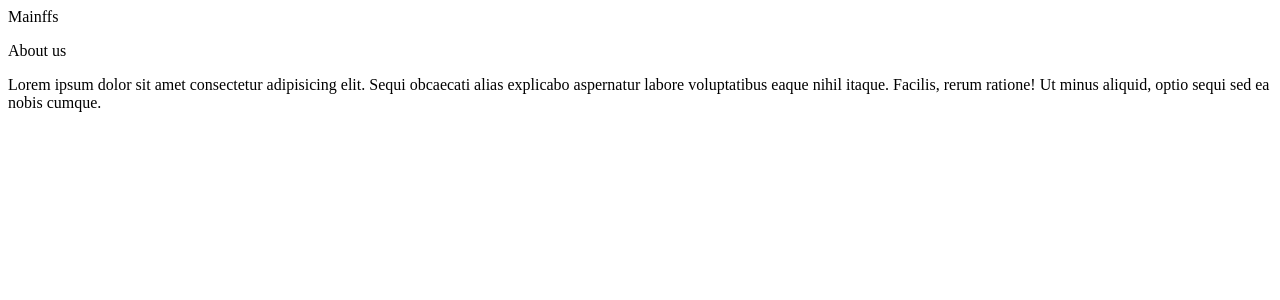
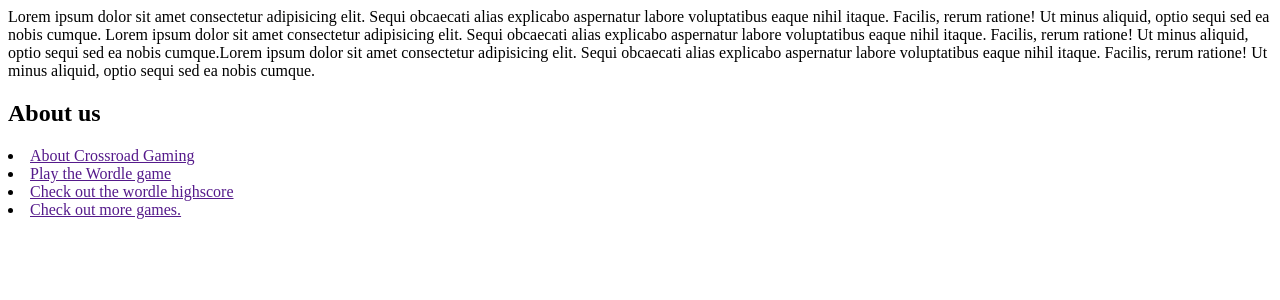
Before and after one commit to MickeMarten/Steam-Wordle-Game, a Node server app: page /aboutus in a window 1280 px wide. Shown: the top 300 px of the page. Run offline with Node 20, Linux system fonts and the light colour scheme; some libraries are stand-ins or nearby versions.

Commit message:
Added partials, functions for ssr.

```diff
--- a/Server/routes/aboutUs.js
+++ b/Server/routes/aboutUs.js
@@ -1,8 +1,9 @@
 import { Router } from 'express';
+import { sidebar } from '../utils/serverSideRendering.js';
 const aboutUsRouter = Router();
-
+const sideMenu = sidebar('About us');
 aboutUsRouter.get('/aboutus', async (req, res) => {
-  res.render('aboutus');
+  res.render('aboutus', { sideMenu });
 });
 
 export default aboutUsRouter;
--- a/Server/routes/highScore.js
+++ b/Server/routes/highScore.js
@@ -1,9 +1,11 @@
 import { Router } from 'express';
+import { playerScore } from './playerScoreHandler.js';
+import { sidebar } from '../utils/serverSideRendering.js';
+const sideMenu = sidebar('Highscore');
 
 const highScorePageRouter = Router();
-
 highScorePageRouter.get('/highscore', async (req, res) => {
-  res.render('highscore');
+  res.render('highscore', { playerScore, sideMenu });
 });
 
 export default highScorePageRouter;
--- a/Server/routes/playerScoreHandler.js
+++ b/Server/routes/playerScoreHandler.js
@@ -2,9 +2,11 @@ import Router from 'express';
 
 const playerScoreRouter = Router();
 
+export const playerScore = [];
+
 playerScoreRouter.post('/playerScoreData', async (req, res) => {
   const playerResult = req.body;
-  console.log(playerResult);
+  playerScore.push(playerResult);
 });
 
 export default playerScoreRouter;
--- /dev/null
+++ b/Server/utils/serverSideRendering.js
@@ -0,0 +1,10 @@
+export function sidebar(pageTitle) {
+  const sidebar = {
+    pageTitle: pageTitle,
+    about: 'About Crossroad Gaming',
+    wordle: 'Play the Wordle game',
+    highScore: 'Check out the wordle highscore',
+    moreGames: 'Check out more games.',
+  };
+  return sidebar;
+}
--- a/Server/views/aboutUs.handlebars
+++ b/Server/views/aboutUs.handlebars
@@ -2,13 +2,21 @@
   <head>
     <meta charset='UTF-8' />
     <meta name='viewport' content='width=device-width, initial-scale=1.0' />
-    <title>Mickes Wordlespel</title>
+    <title>About Wordle</title>
   </head>
   <body className='bg-red-500'>
-    <p className=''>About us</p>
-    <section>Lorem ipsum dolor sit amet consectetur adipisicing elit. Sequi
-      obcaecati alias explicabo aspernatur labore voluptatibus eaque nihil
-      itaque. Facilis, rerum ratione! Ut minus aliquid, optio sequi sed ea nobis
-      cumque.</section>
+    <main>
+      <section>Lorem ipsum dolor sit amet consectetur adipisicing elit. Sequi
+        obcaecati alias explicabo aspernatur labore voluptatibus eaque nihil
+        itaque. Facilis, rerum ratione! Ut minus aliquid, optio sequi sed ea
+        nobis cumque. Lorem ipsum dolor sit amet consectetur adipisicing elit.
+        Sequi obcaecati alias explicabo aspernatur labore voluptatibus eaque
+        nihil itaque. Facilis, rerum ratione! Ut minus aliquid, optio sequi sed
+        ea nobis cumque.Lorem ipsum dolor sit amet consectetur adipisicing elit.
+        Sequi obcaecati alias explicabo aspernatur labore voluptatibus eaque
+        nihil itaque. Facilis, rerum ratione! Ut minus aliquid, optio sequi sed
+        ea nobis cumque.</section>
+    </main>
+     {{> aside}}
   </body>
 </html>
--- a/Server/views/highscore.handlebars
+++ b/Server/views/highscore.handlebars
@@ -2,10 +2,9 @@
   <head>
     <meta charset='UTF-8' />
     <meta name='viewport' content='width=device-width, initial-scale=1.0' />
-
-    <title>Document</title>
+    <title>Wordle Highscore</title>
   </head>
   <body>
-    <p className='steamDark'>Highscor!!e</p>
+    {{> aside}}
   </body>
 </html>
--- a/Server/views/layouts/main.handlebars
+++ b/Server/views/layouts/main.handlebars
@@ -1,11 +1,22 @@
-<html lang='en'>
-  <head>
-    <meta charset='UTF-8' />
-    <meta name='viewport' content='width=device-width, initial-scale=1.0' />
-    <title>Mickes WordleGame</title>
-  </head>
-  <body>
-    <p className='bg-red-500'> Mainffs</p>
-    {{{body}}}
-  </body>
-</html>
+{{{body}}}
+
+{{#each playerScore}}
+
+  <div>
+    <h2>Player: {{this.playerName}}</h2>
+    {{#if this.includedDoubble}}
+      <strong>Included doubble letters</strong>
+    {{else}}
+      <strong>Did not include doubble letters</strong>
+    {{/if}}
+    {{!-- <strong>Includes double letters: {{this.includedDoubble}}</strong> --}}
+    <strong>Word length: {{this.correctWordLength}}</strong>
+    <strong>Correct Word: {{this.correctWord}}</strong>
+    <ul>
+      <strong>Guessed words:</strong>
+      {{#each this.guess}}
+        <li>{{this}}</li>
+      {{/each}}
+    </ul>
+  </div>
+{{/each}}
--- /dev/null
+++ b/Server/views/partials/aside.handlebars
@@ -0,0 +1,7 @@
+<aside>
+  <h1>{{sideMenu.pageTitle}}</h1>
+  <li><a href=''>{{sideMenu.about}}</a></li>
+  <li><a href=''>{{sideMenu.wordle}}</a></li>
+  <li><a href=''>{{sideMenu.highScore}}</a></li>
+  <li><a href=''>{{sideMenu.moreGames}}</a></li>
+</aside>
```
Also changed, not shown: Server/views/layouts/sidebar.handlebars (deleted).
